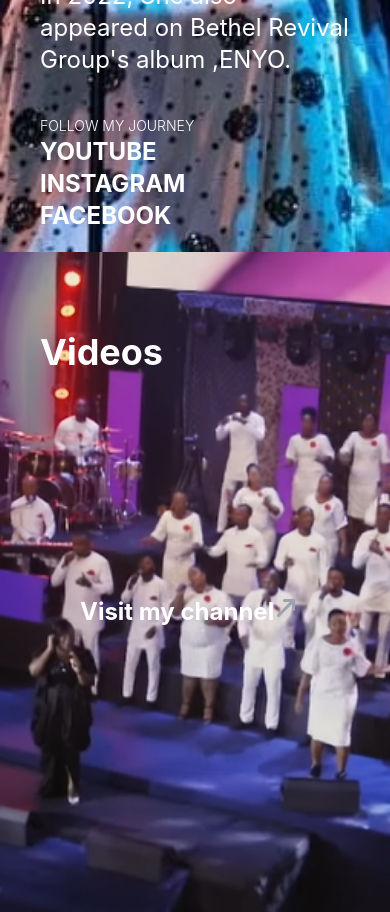
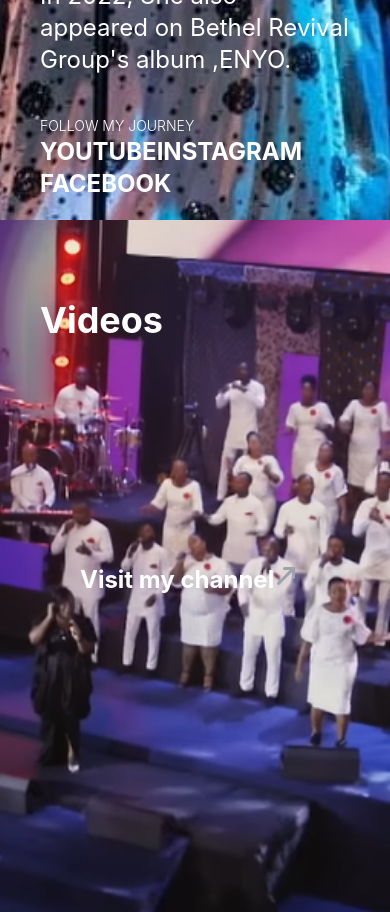
Before and after one commit to Wediah/pj-site, a Next.js app: page / in a window 390 px wide. Shown: the part 1480-2392 px from the top of the page. Built offline with nearby package versions, Linux system fonts and the light colour scheme.

Commit message:
link schanged to button

```diff
--- a/pages/about.tsx
+++ b/pages/about.tsx
@@ -20,9 +20,9 @@ function About () {
 
                     <div className='text-white lg:pt-20'>
                        <h1 className='text-sm font-light'>FOLLOW MY JOURNEY</h1>
-                       <a href=''><div className='text-2xl lg:text-4xl font-bold cursor-pointer'>YOUTUBE</div></a>
-                       <a href=""><div className='text-2xl lg:text-4xl font-bold cursor-pointer'>INSTAGRAM</div></a>
-                       <a href=""><div className='text-2xl lg:text-4xl font-bold cursor-pointer'>FACEBOOK</div></a>
+                       <a href=''><button className='text-2xl lg:text-4xl font-bold cursor-pointer'>YOUTUBE</button></a>
+                       <a href=""><button className='text-2xl lg:text-4xl font-bold cursor-pointer'>INSTAGRAM</button></a>
+                       <a href=""><button className='text-2xl lg:text-4xl font-bold cursor-pointer'>FACEBOOK</button></a>
                     </div>
                 </div>
 
```
